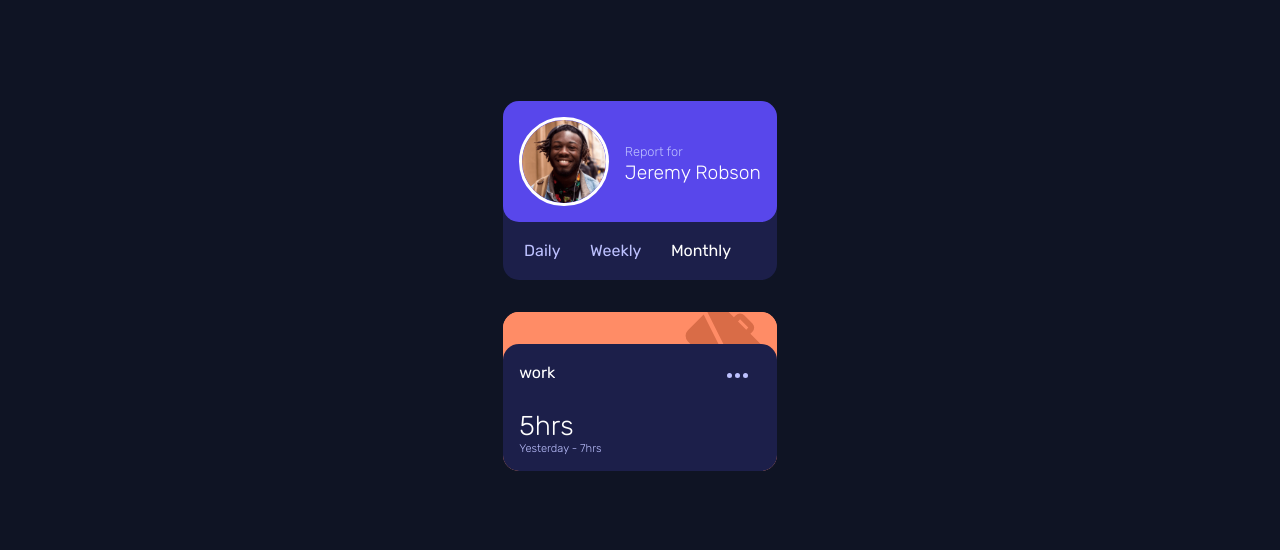
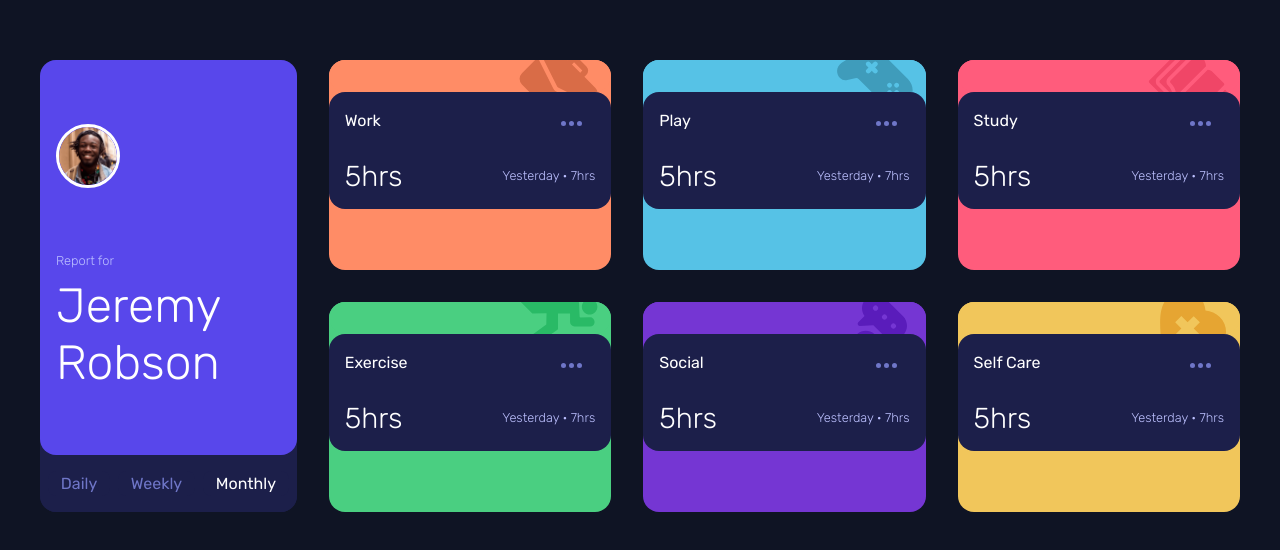
Before and after one commit to Gryffindorcode/time-tracking-dashboard, a plain HTML site: page index.html in a window 1280 px wide. Shown: the part 114-664 px from the top of the page. Drawn offline with Linux system fonts and the light colour scheme.

Commit message:
init commit

```diff
--- a/index.html
+++ b/index.html
@@ -14,14 +14,19 @@
 
     <link rel="stylesheet" href="style.css" />
     <title>Frontend Mentor | Time tracking dashboard</title>
+    <link rel="preconnect" href="https://fonts.googleapis.com">
+    <link rel="preconnect" href="https://fonts.gstatic.com" crossorigin>
+    <link href="https://fonts.googleapis.com/css2?family=Rubik:ital,wght@0,300;0,400;0,500;1,400;1,500&display=swap" rel="stylesheet">
+    <link rel="stylesheet" href="style.css">
   </head>
  <body>
+
   <div class="container">
     <div class="card card--avatar">
       <div class="card--avatar-top card--lg">
-          <img class="avatar" src="images/image-jeremy.png" alt="picture" />
+        <img class="avatar" src="./images/image-jeremy.png" alt="Jeremy">
         <h1>
-            <span>Report for</span><br />
+          <span>Report for</span><br>
           Jeremy Robson
         </h1>
       </div>
@@ -34,29 +39,139 @@
     <div class="container--timecards">
       <div class="card timecard timecard-work">
         <div class="card--sm timecard--top">
-        <img class="icon" src="/images/icon-work.svg" alt="picture" arial-hidden="'true">
+          <img class="icon" src="./images/icon-work.svg" aria-hidden="true">
         </div>
         <div class="timecard--bottom card--lg">
           <div class="timecard--title">
-            <h2>work</h2>
-            <button class="btn">
-              <svg
-                aria-hidden="true"
-                width="21"
-                height="5"
-                xmlns="http://www.w3.org/2000/svg"
-              >
-                <path
-                  d="M2.5 0a2.5 2.5 0 1 1 0 5 2.5 2.5 0 0 1 0-5Zm8 0a2.5 2.5 0 1 1 0 5 2.5 2.5 0 0 1 0-5Zm8 0a2.5 2.5 0 1 1 0 5 2.5 2.5 0 0 1 0-5Z"
-                  fill="currentColor"
-                  fill-rule="evenodd"
-                />
-              </svg>
+            <h2>
+              Work
+            </h2>
+            <button class="btn" aria-label="interactive button">
+              <svg aria-hidden="true" width="21" height="5" xmlns="http://www.w3.org/2000/svg"><path d="M2.5 0a2.5 2.5 0 1 1 0 5 2.5 2.5 0 0 1 0-5Zm8 0a2.5 2.5 0 1 1 0 5 2.5 2.5 0 0 1 0-5Zm8 0a2.5 2.5 0 1 1 0 5 2.5 2.5 0 0 1 0-5Z" fill="currentColor" fill-rule="evenodd"/></svg>
             </button>
           </div>
-          <div class="timecard-amt">
-            <p class="current">5hrs</p>
-            <p class="previous">Yesterday - 7hrs</p>
+          <div class="timecard--amt">
+            <p class="current">
+              5hrs
+            </p>
+            <p class="previous">
+              Yesterday • 7hrs
+            </p>
+          </div>
+        </div>
+      </div>
+      <div class="card timecard timecard-play">
+        <div class="card--sm timecard--top">
+          <img class="icon" src="./images/icon-play.svg" aria-hidden="true">
+        </div>
+        <div class="timecard--bottom card--lg">
+          <div class="timecard--title">
+            <h2>
+              Play
+            </h2>
+            <button class="btn" aria-label="interactive button">
+              <svg aria-hidden="true" width="21" height="5" xmlns="http://www.w3.org/2000/svg"><path d="M2.5 0a2.5 2.5 0 1 1 0 5 2.5 2.5 0 0 1 0-5Zm8 0a2.5 2.5 0 1 1 0 5 2.5 2.5 0 0 1 0-5Zm8 0a2.5 2.5 0 1 1 0 5 2.5 2.5 0 0 1 0-5Z" fill="currentColor" fill-rule="evenodd"/></svg>
+            </button>
+          </div>
+          <div class="timecard--amt">
+            <p class="current">
+              5hrs
+            </p>
+            <p class="previous">
+              Yesterday • 7hrs
+            </p>
+          </div>
+        </div>
+      </div>
+      <div class="card timecard timecard-study">
+        <div class="card--sm timecard--top">
+          <img class="icon" src="./images/icon-study.svg" aria-hidden="true">
+        </div>
+        <div class="timecard--bottom card--lg">
+          <div class="timecard--title">
+            <h2>
+              Study
+            </h2>
+            <button class="btn" aria-label="interactive button">
+              <svg aria-hidden="true" width="21" height="5" xmlns="http://www.w3.org/2000/svg"><path d="M2.5 0a2.5 2.5 0 1 1 0 5 2.5 2.5 0 0 1 0-5Zm8 0a2.5 2.5 0 1 1 0 5 2.5 2.5 0 0 1 0-5Zm8 0a2.5 2.5 0 1 1 0 5 2.5 2.5 0 0 1 0-5Z" fill="currentColor" fill-rule="evenodd"/></svg>
+            </button>
+          </div>
+          <div class="timecard--amt">
+            <p class="current">
+              5hrs
+            </p>
+            <p class="previous">
+              Yesterday • 7hrs
+            </p>
+          </div>
+        </div>
+      </div>
+      <div class="card timecard timecard-exercise">
+        <div class="card--sm timecard--top">
+          <img class="icon" src="./images/icon-exercise.svg" aria-hidden="true">
+        </div>
+        <div class="timecard--bottom card--lg">
+          <div class="timecard--title">
+            <h2>
+              Exercise
+            </h2>
+            <button class="btn" aria-label="interactive button">
+              <svg aria-hidden="true" width="21" height="5" xmlns="http://www.w3.org/2000/svg"><path d="M2.5 0a2.5 2.5 0 1 1 0 5 2.5 2.5 0 0 1 0-5Zm8 0a2.5 2.5 0 1 1 0 5 2.5 2.5 0 0 1 0-5Zm8 0a2.5 2.5 0 1 1 0 5 2.5 2.5 0 0 1 0-5Z" fill="currentColor" fill-rule="evenodd"/></svg>
+            </button>
+          </div>
+          <div class="timecard--amt">
+            <p class="current">
+              5hrs
+            </p>
+            <p class="previous">
+              Yesterday • 7hrs
+            </p>
+          </div>
+        </div>
+      </div>
+      <div class="card timecard timecard-social">
+        <div class="card--sm timecard--top">
+          <img class="icon" src="./images/icon-social.svg" aria-hidden="true">
+        </div>
+        <div class="timecard--bottom card--lg">
+          <div class="timecard--title">
+            <h2>
+              Social
+            </h2>
+            <button class="btn" aria-label="interactive button">
+              <svg aria-hidden="true" width="21" height="5" xmlns="http://www.w3.org/2000/svg"><path d="M2.5 0a2.5 2.5 0 1 1 0 5 2.5 2.5 0 0 1 0-5Zm8 0a2.5 2.5 0 1 1 0 5 2.5 2.5 0 0 1 0-5Zm8 0a2.5 2.5 0 1 1 0 5 2.5 2.5 0 0 1 0-5Z" fill="currentColor" fill-rule="evenodd"/></svg>
+            </button>
+          </div>
+          <div class="timecard--amt">
+            <p class="current">
+              5hrs
+            </p>
+            <p class="previous">
+              Yesterday • 7hrs
+            </p>
+          </div>
+        </div>
+      </div>
+      <div class="card timecard timecard-selfcare">
+        <div class="card--sm timecard--top">
+          <img class="icon" src="./images/icon-self-care.svg" aria-hidden="true">
+        </div>
+        <div class="timecard--bottom card--lg">
+          <div class="timecard--title">
+            <h2>
+              Self Care
+            </h2>
+            <button class="btn" aria-label="interactive button">
+              <svg aria-hidden="true" width="21" height="5" xmlns="http://www.w3.org/2000/svg"><path d="M2.5 0a2.5 2.5 0 1 1 0 5 2.5 2.5 0 0 1 0-5Zm8 0a2.5 2.5 0 1 1 0 5 2.5 2.5 0 0 1 0-5Zm8 0a2.5 2.5 0 1 1 0 5 2.5 2.5 0 0 1 0-5Z" fill="currentColor" fill-rule="evenodd"/></svg>
+            </button>
+          </div>
+          <div class="timecard--amt">
+            <p class="current">
+              5hrs
+            </p>
+            <p class="previous">
+              Yesterday • 7hrs
+            </p>
           </div>
         </div>
       </div>
--- a/style.css
+++ b/style.css
@@ -7,17 +7,24 @@
 }
 
 body {
-  font-family: 'Rubik' sans-serif;
+    font-family: 'Rubik', sans-serif;
+    background-color: var(--neutral-1);
+    color: #fff;
+    display: grid;
+    place-items: center;
+    min-height: 100vh;
+    padding: 1rem;
 }
 
 :root {
-  /* colors  */
- --neutral-1: hsl(226, 43%, 10%);
- --neutral-2:hsl(235, 46%, 20%);
- --neutral-3: hsl(235, 45%, 61%);
- --neutral-4: hsl(236, 100%, 87%);
+  /* colors */
+  --neutral-1: hsl(226, 43%, 10%);
+  --neutral-2: hsl(235, 46%, 20%);
+  --neutral-3: hsl(235, 45%, 61%);
+  --neutral-4: hsl(236, 100%, 87%);
 
   --avatar: hsl(246, 80%, 60%);
+
   --orange: hsl(15, 100%, 70%);
   --cyan: hsl(195, 74%, 62%);
   --red: hsl(348, 100%, 68%);
@@ -25,99 +32,69 @@ body {
   --purple: hsl(264, 64%, 52%);
   --yellow: hsl(43, 84%, 65%);
 
-  /* templates for cards  */
-
+  /* templating for cards */
   --bg: var(--neutral-2);
   --time: 200ms;
   --ease: ease-in-out;
   --snap: cubic-bezier(0.72, -0.12, 0.24, 1.14);
-
 }
 
-body {
-  font-family: 'Rubik', sans-serif;
-  background-color: var(--neutral-1);
-  color: #fff;
-  display: grid;
-  place-items: center;
-  min-height: 100vh;
-  padding: 1rem;
-}
 
 .container {
   display: flex;
   flex-direction: column;
   flex-wrap: wrap;
   gap: clamp(1rem, 3vw, 2rem);
-  justify-content: center;
 }
 
+.container--timecards {
+  display: grid;
+  gap: clamp(1rem, 3vw, 2rem);
+}
 
 .card {
   background-color: var(--bg);
   border-radius: 1rem;
 }
 
-
-.card > div {
+.card>div {
   background-color: var(--bg);
 }
-
-
 
 .card--avatar {
   display: flex;
   flex-direction: column;
   justify-content: space-between;
-  background-color: var(--neutral-2);
-  border-radius: 1rem;
+  flex: 1 1 10%;
 }
 
-
 .card--avatar-top {
+  --bg: var(--avatar);
+  flex: 1 1 80%;
   display: flex;
+  gap: 1rem;
   align-items: center;
-  --bg: var(--avatar);
-  gap: 1rem;
 }
 
-
 .avatar {
-  max-width: clamp(5rem, 7vw, 7.5rem);
+  width: clamp(4rem, 4vw, 7.5rem);
   border: .2rem solid #fff;
   border-radius: 100vw;
   aspect-ratio: 1/1;
   object-fit: cover;
-  flex: 1 1 20%;
+  flex: 0 1 20%;
 }
 
 h1 {
- flex: 1 1 50%;
- font-size: 1.2rem;
- font-weight: 300;
- --txt: var(--neutral-2);
+  flex: 1 1 50%;
+  font-size: 1.2rem;
+  font-weight: 300;
+  --txt: var(--neutral-2);
 }
 
-
-h1 > span {
+h1>span {
   font-size: .8rem;
   color: var(--neutral-4);
-}
-
-
-
-
-.card--avatar .card--sm {
-  padding: 1rem .5rem;
-  border-bottom-left-radius: 1rem;
-  border-bottom-right-radius: 1rem;
-}
-
-.card--avatar-bottom {
-  --bg: var(--neutral-2) display: flex;
-  justify-content: center;
-  align-items: center;
-  gap: .5rem;
 }
 
 .card--lg {
@@ -127,26 +104,31 @@ h1 > span {
 
 .timecard .card--lg {
   --bg: var(--neutral-2);
-  cursor: pointer;
-}
-
-.timecard .card--lg:hover {
-  --bg: var(--neutral-3);
-  cursor: pointer;
 }
 
 .card--sm {
   padding: 1rem .5rem;
   border-bottom-left-radius: 1rem;
   border-bottom-right-radius: 1rem;
+}
 
+.card--avatar .card--sm {
+  border-bottom-left-radius: 1rem;
+  border-bottom-right-radius: 1rem;
+}
+
+.card--avatar-bottom {
+  --bg: var(--neutral-2);
+  display: flex;
+  justify-content: center;
+  align-items: center;
+  gap: .5rem;
 }
 
 .timecard .card--sm {
   border-top-left-radius: 1rem;
   border-top-right-radius: 1rem;
 }
-
 
 .timecard--top {
   position: relative;
@@ -155,71 +137,87 @@ h1 > span {
 
 .icon {
   position: absolute;
-  top: -.5rem;
+  top: -.8rem;
   right: .8rem;
 }
 
+.timecard--bottom {
+  position: relative;
+  display: grid;
+  gap: clamp(.5rem, 2vw, 2rem);
+}
 
-.timecard--bottom {
-  display: grid;
-  position: relative;
-  gap: clamp(.5rem, 2vw, 2rem);
+.timecard--title {
+  display: flex;
+  justify-content: space-between;
+  align-items: center;
+}
+
+.timecard--amt {
+  display: flex;
+  justify-content: space-between;
+  align-items: center;
+}
+
+.current {
+  font-size: 1.8rem;
+  font-weight: 300;
+}
+
+.previous {
+  font-size: .8rem;
+  font-weight: 300;
+  color: var(--neutral-4);
+}
+
+h2 {
+  font-size: 1rem;
+  font-weight: 400;
+}
+
+.timecard--title .btn {
+  flex: 0 1 0%;
 }
 
 .timecard-work {
   --bg: var(--orange);
 }
 
-.timecard--title {
-  display: flex;
-  align-items: center;
-  justify-content: space-between;
+.timecard-play {
+  --bg: var(--cyan);
 }
 
-.timecard--amt {
-  display: flex;
-  align-items: center;
-  justify-content: space-between;
+.timecard-study {
+  --bg: var(--red);
 }
 
-.current {
-  font-size: 1.7rem;
-  font-weight: 300;
+.timecard-exercise {
+  --bg: var(--green);
 }
 
-.previous {
-  font-size: .7rem;
-  font-weight: 300;
-  color: var(--neutral-4);
+.timecard-social {
+  --bg: var(--purple);
 }
 
-
-h2 {
-  font-size: 1rem;
-  font-weight: 400;
+.timecard-selfcare {
+  --bg: var(--yellow);
 }
-
-
-.timecard--title .btn {
- flex: 0 1 0%;
-}
-
 
 .btn {
   font: inherit;
   background: inherit;
   border: none;
-  color: var(--neutral-4);
+  color: var(--neutral-3);
   flex: 1 1 100%;
   border-radius: .5rem;
   padding: .2rem .8rem;
   cursor: pointer;
+  box-shadow:
+    0 0 0 -.5rem var(--bg),
+    0 0 0 -.5rem var(--avatar);
   transition:
-  box-shadow var(--time) var(--snap),
-  color var(--time) var(--ease);
-  box-shadow:
-  0 0 0 -.5rem var(--bg),
-  0 0 0 -.5rem var(--avatar);
+    box-shadow var(--time) var(--snap),
+    color var(--time) var(--ease);
 }
 
 .btn:focus {
@@ -228,10 +226,43 @@ h2 {
 
 .btn:focus-visible {
   box-shadow:
-  0 0 0 .1rem var(--bg),
-  0 0 0 .4rem var(--avatar);
+    0 0 0 .1rem var(--bg),
+    0 0 0 .4rem var(--avatar);
 }
 
 .btn:where(.active, :hover, :focus-within) {
   color: #fff;
 }
+
+@media screen and (min-width: 480px) {
+  .container {
+    flex-direction: row;
+    flex-wrap: nowrap;
+    width: 100%;
+    max-width: 1200px;
+  }
+
+  .container--timecards {
+    flex: 1 1 80%;
+    grid-template-columns: repeat(2, 1fr);
+  }
+
+  .card--avatar-top {
+    flex-wrap: wrap;
+    align-items: start;
+    align-content: start;
+    padding: 4rem 1rem;
+    gap: 2rem;
+  }
+
+  h1 {
+    flex: 1 1 100%;
+    font-size: 3rem;
+  }
+}
+
+@media screen and (min-width: 1024px) {
+  .container--timecards {
+    grid-template-columns: repeat(3, 1fr);
+  }
+}
```
Lines whose indentation alone changed are shown as unchanged.
